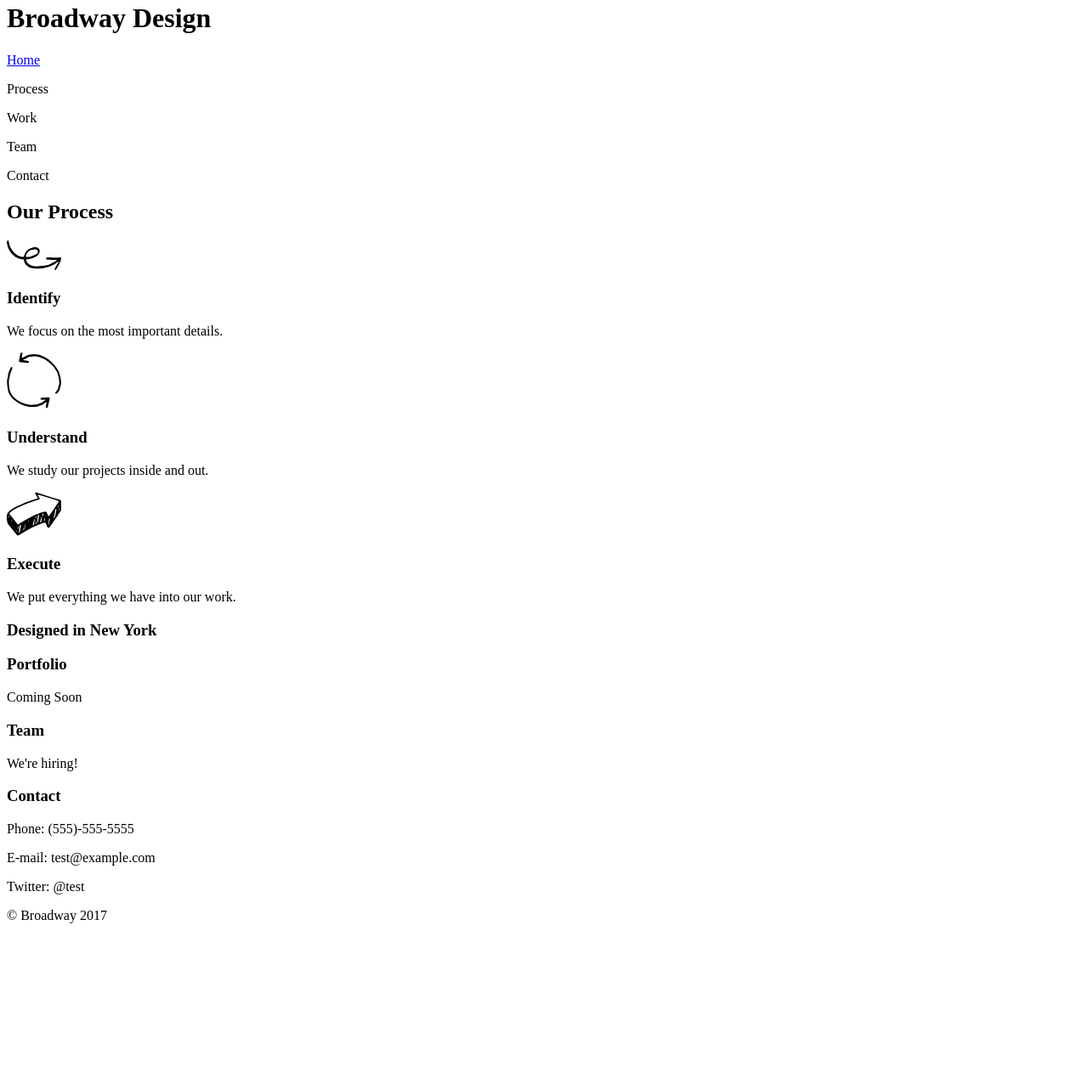
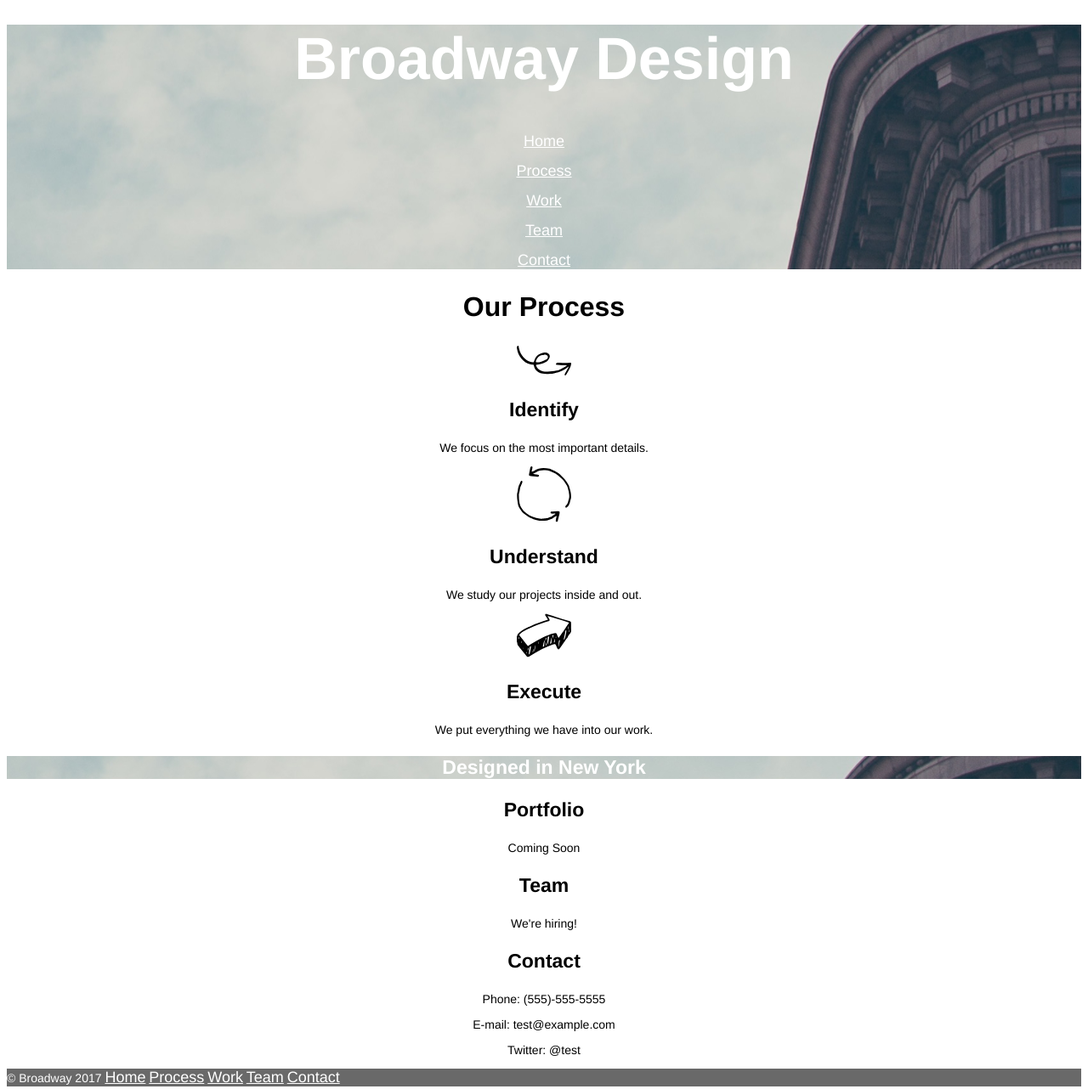
Before and after one commit to scobo1/broadway, a plain HTML site: page index.html in a window 1280 px wide. Shown: the part 18-1300 px from the top of the page at 85% size. Before the commit the page ends 1121 px from the top, so only its background shows below. Drawn offline with Linux system fonts and the light colour scheme.

Commit message:
Final before QA

```diff
--- a/index.html
+++ b/index.html
@@ -11,11 +11,11 @@
 <div class="header">
   <h1>Broadway Design</h1>
   <nav>
-    <p><a href="#">Home</a></p>
-    <p><a href="#process"></a>Process</p>
-    <p><a href="work"></a>Work</p>
-    <p><a href="#team"></a>Team</p>
-    <p><a href="#contact"></a>Contact</p>
+    <p><a class="nav" href="#">Home</a></p>
+    <p><a class="nav" href="#process">Process</a></p>
+    <p><a class="nav" href="#work">Work</a></p>
+    <p><a class="nav" href="#team">Team</a></p>
+    <p><a class="nav" href="#contact">Contact</a></p>
   </nav>
 </div>
 
@@ -30,7 +30,7 @@
 <h3>Understand</h3>
 <p>We study our projects inside and out.</p>
 
-<img src="./resources/images/execute.svg" alt="execute arrow">
+<img src="./resources/images/execute.svg" alt="Execute arrow">
 <h3>Execute</h3>
 <p>We put everything we have into our work.</p>
 
@@ -53,9 +53,7 @@
 
 <!-- Footer -->
 <div class="footer">
-  <p>&copy; Broadway 2017
-  <nav>
-  </nav></p>
+  <p>&copy; Broadway 2017 <a class="nav" href="#">Home</a> <a class="nav" href="#process">Process</a> <a class="nav" href="#work">Work</a> <a class="nav" href="#team">Team</a> <a class="nav" href="#contact">Contact</a></p>
 </div>
 
   </body>
--- a/resources/css/style.css
+++ b/resources/css/style.css
@@ -0,0 +1,41 @@
+body {
+  text-align: center;
+  font-family: "Helvetica", sans-serif;
+}
+
+h1, h2, h3 {
+  font-weight: bold;
+}
+
+h1 {
+  font-size: 70px;
+}
+
+h2 {
+  font-size: 32px;
+}
+
+h3 {
+  font-size: 23px;
+}
+
+p {
+  font-size: 14px;
+}
+
+.footer {
+  text-align: left;
+  font-size: 11px;
+  background-color: dimgray;
+  color: white;
+}
+
+.nav {
+  font-size: 18px;
+  color: white;
+}
+
+.header {
+  color: white;
+  background-image: url("../images/the-flatiron-building.png");
+}
```
